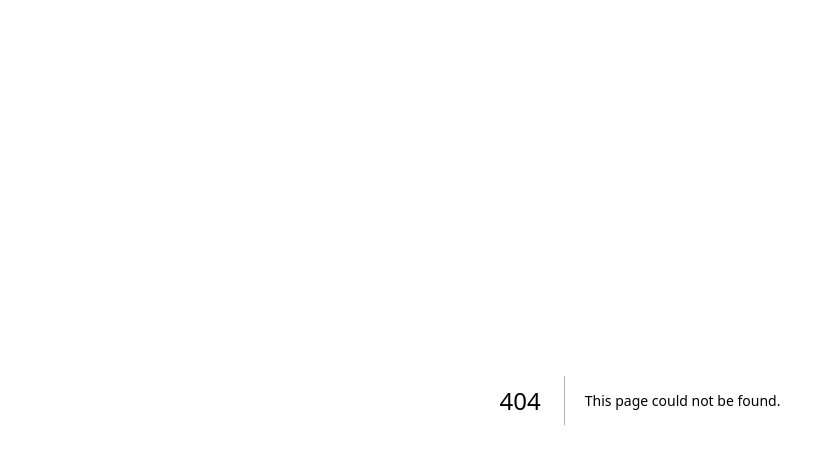
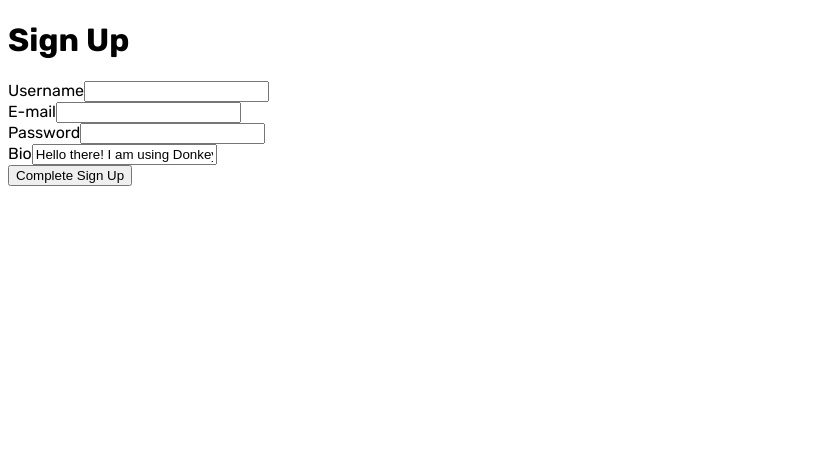
Before and after one commit to Johannes-Krabbe/donkeyboard-client, a Next.js app: page /auth/signup in a window 1280 px wide. Before the commit this address had no page. Shown: the top 464 px of the page, without its empty margins (0-835 px from the left). Built offline with nearby package versions, Linux system fonts and the light colour scheme.

Commit message:
add simple signup page

```diff
--- a/package.json
+++ b/package.json
@@ -12,6 +12,7 @@
     "@types/node": "20.1.5",
     "@types/react": "18.2.6",
     "@types/react-dom": "18.2.4",
+    "axios": "^1.4.0",
     "eslint": "^8.40.0",
     "eslint-config-next": "^13.4.2",
     "next": "13.4.2",
--- /dev/null
+++ b/src/app/auth/login/page.tsx
@@ -0,0 +1,3 @@
+export default function Login() {
+  return <div>Login</div>;
+}
--- /dev/null
+++ b/src/app/auth/signup/page.tsx
@@ -0,0 +1,100 @@
+"use client";
+import { request } from "@/utils/axios";
+import { useRouter } from "next/router";
+import { redirect } from "next/navigation";
+import { useState, useEffect } from "react";
+import { useToken } from "@/hooks/token";
+
+export default function Signup() {
+  //const router = useRouter();
+  const { token, setToken } = useToken();
+
+  const [username, setUsername] = useState("");
+  const [email, setEmail] = useState("");
+  const [password, setPassword] = useState("");
+  const [bio, setBio] = useState("");
+
+  /* useEffect(() => {
+    // Perform localStorage action
+    const item = localStorage.getItem("key");
+  }, []); */
+
+  const handleSubmit = async () => {
+    event?.preventDefault();
+    const values = {
+      username: username,
+      email: email,
+      password: password,
+      bio: bio,
+    };
+
+    try {
+      const res = await request.post(`/auth/signup`, values);
+
+      console.log(res.data.token);
+      setToken(res.data.token);
+    } catch {
+      (err: any) => console.error(err);
+    }
+  };
+
+  useEffect(() => {
+    if (token) {
+      redirect("/");
+    }
+  });
+
+  return (
+    <main>
+      <form onSubmit={handleSubmit}>
+        <h1>Sign Up</h1>
+        <div>
+          <label htmlFor="username">Username</label>
+          <input
+            type="text"
+            name="username"
+            id="username"
+            /*pattern="[a-z0-9-_]"*/
+            minLength={3}
+            maxLength={32}
+            required
+            onChange={(e) => setUsername(e.target.value)}
+          />
+          <br />
+          <label htmlFor="email">E-mail</label>
+          <input
+            type="text"
+            name="email"
+            id="email"
+            /* pattern="[a-z0-9._%+-]+@[a-z0-9.-]+\.[a-z]{2,}$" */
+            required
+            onChange={(e) => setEmail(e.target.value)}
+          />
+          <br />
+          <label htmlFor="password">Password</label>
+          {/* Add this to password to require min 8 characters and at least one number and uppercase letter */}
+          {/* pattern="(?=.*\d)(?=.*[a-z])(?=.*[A-Z]).{8,}" */}
+          <input
+            type="text"
+            name="password"
+            id="password"
+            required
+            onChange={(e) => setPassword(e.target.value)}
+          />
+          <br />
+          <label htmlFor="bio">Bio</label>
+          <input
+            type="text"
+            name="bio"
+            id="bio"
+            defaultValue="Hello there! I am using Donkeyboard"
+            required
+            onChange={(e) => setBio(e.target.value)}
+          />
+          <br />
+          <input type="submit" value="Complete Sign Up" />
+        </div>
+      </form>
+    </main>
+  );
+}
--- /dev/null
+++ b/src/hooks/token.ts
@@ -0,0 +1,26 @@
+import { useEffect, useState } from "react";
+
+export const useToken = () => {
+  const tokenName = "donkey-token";
+
+  const getToken = (): string => {
+    let token;
+    useEffect(() => {
+      token = localStorage.getItem(tokenName);
+    });
+    return token ? token : "";
+  };
+
+  const [token, setToken] = useState(getToken());
+
+  const saveToken = (token: string) => {
+    localStorage.setItem(tokenName, token);
+
+    setToken(token);
+  };
+
+  return {
+    token,
+    setToken: saveToken,
+  };
+};
--- /dev/null
+++ b/src/utils/axios.ts
@@ -0,0 +1,19 @@
+import axios from "axios";
+
+export const request = axios.create({
+  baseURL:
+    process.env.NODE_ENV === "production"
+      ? "https://api.donkeyboard.cc/"
+      : "http://localhost:8080",
+  timeout: 1000,
+});
+
+request.interceptors.request.use((config) => {
+  if (typeof window !== "undefined") {
+    const token = localStorage.getItem("donkey-token");
+    if (token) {
+      config.headers.Authorization = `Bearer ${token}`;
+    }
+  }
+  return config;
+});
```
Also changed, not shown: 1 other file (tests, documents, lock files or other folders).
